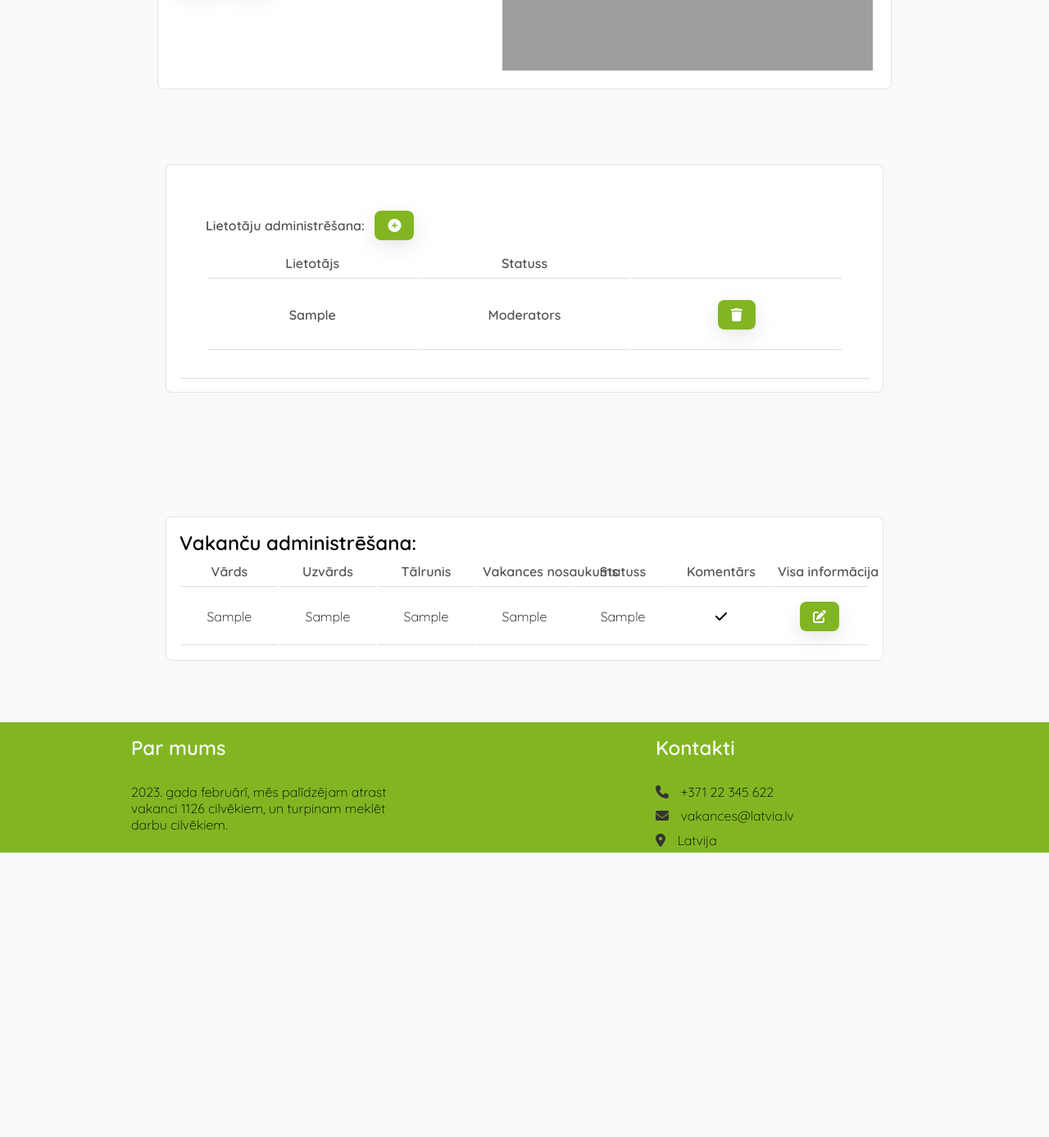
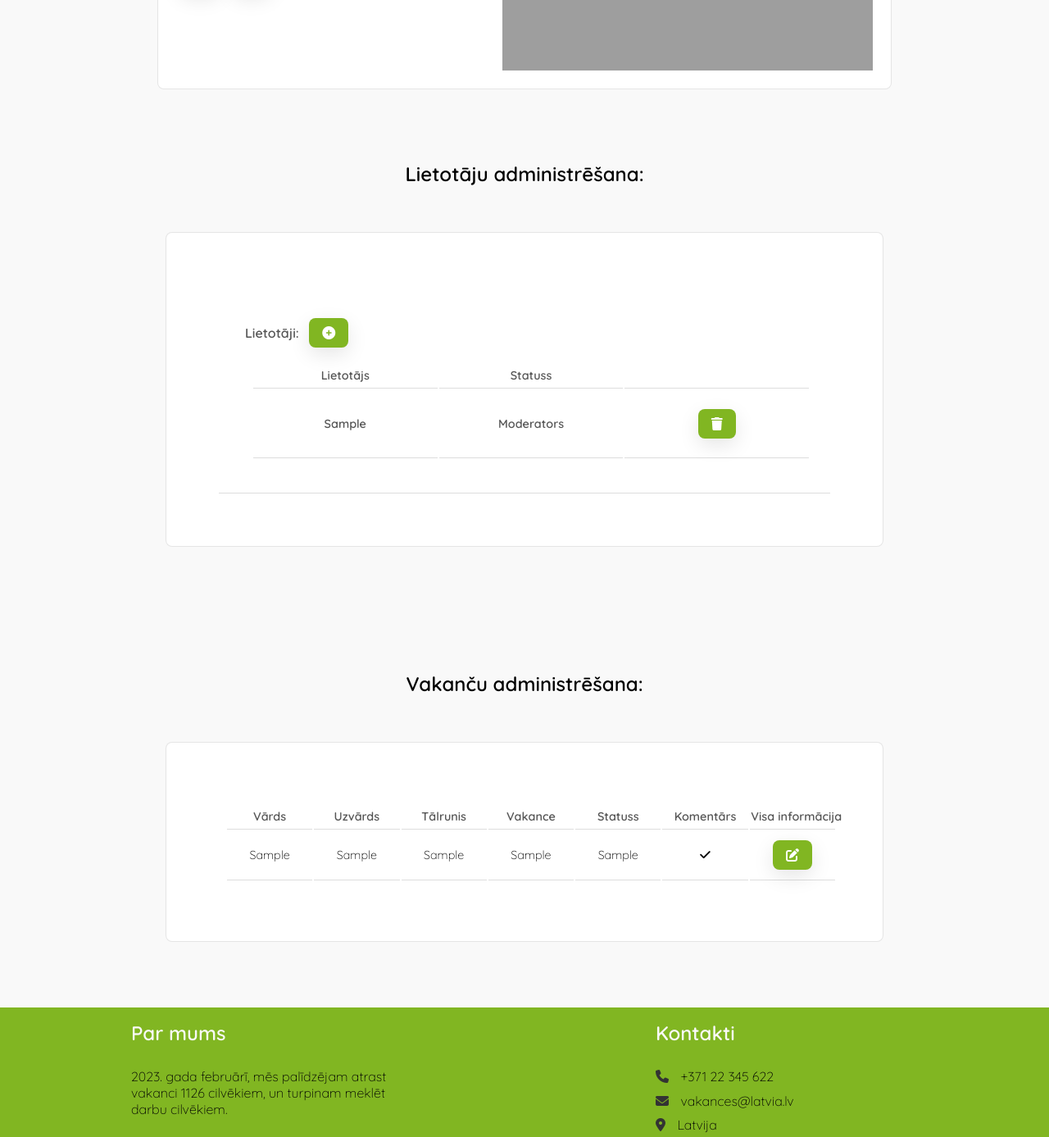
Before and after one commit to NotoriousLP/ITirSpeks, a PHP site: page / in a window 1280 px wide. Shown: the part 2373-3760 px from the top of the page at 82% size. Before the commit the page ends 3413 px from the top, so only its background shows below. Run offline with PHP 8.4, Linux system fonts and the light colour scheme; the visitor is signed in with stand-in values (Sample User, id 1); tables that the repository leaves empty or names only in its code hold one stand-in row (values such as "Sample post"); data that the repository does not hold is empty; grey boxes are pictures that could not be loaded.

Commit message:
Nedaudz pielabots stils pie Lietotājiem un Pieteikumiem

```diff
--- a/index.php
+++ b/index.php
@@ -262,10 +262,10 @@ require("files/connect_db.php");
          }
     ?>
        <section id='lietotaji'>
-
+         <h2>Lietotāju administrēšana:</h2>
             <div class='row'>
             <div class='info'>
-            <div class='head-info head-color home'>Lietotāju administrēšana: <a href='jaunsLietotajs.php' class="btn5"><i class="fas fa-circle-plus"></i></a>
+            <div class='head-info head-color home'>Lietotāji: <a href='jaunsLietotajs.php' class="btn5"><i class="fas fa-circle-plus"></i></a>
             <table class='adminTabula'>
             <tr>
                 <th>Lietotājs</th>
@@ -314,15 +314,15 @@ require("files/connect_db.php");
 
 
     <section id="lietotaji">
+    <h2>Vakanču administrēšana:</h2>
     <div class="row">
         <div class="info">
-            <h2>Vakanču administrēšana:</h2>
             <table class="adminTabula">
             <tr>
                 <th>Vārds</th>
                 <th>Uzvārds</th>
                 <th>Tālrunis</th>
-                <th>Vakances nosaukums</th>
+                <th>Vakance</th>
                 <th>Statuss</th>
                 <th>Komentārs</th>
                  <th>Visa informācija</th>
--- a/style.css
+++ b/style.css
@@ -456,9 +456,9 @@ div .box-container h4{
 #lietotaji .row .info{
     background: #fff;
     border: .1rem solid rgba(0,0,0,.1);
-    padding: 1rem;
+    padding: 4rem;
     width: 74%;
-    margin: 1.7rem;
+    margin: 2rem;
     border-radius: .5rem;
 }
 
@@ -469,6 +469,12 @@ div .box-container h4{
     box-shadow: var(--box-shadow);
     border-radius: var(--radius);
 }
+
+#lietotaji h2{
+    text-align: center;
+    padding: 1.5rem 0;
+}
+
 
 .head-info{
     background-color: #f8f8f8;
@@ -484,16 +490,17 @@ div .box-container h4{
 }
 
 table{
-    font-size: 1rem;
+    font-size: .9rem;
 	width: 100%;
     table-layout: fixed;
+    margin: .5rem;
 }
 
 th, td{
 	text-align: center;
     height: 2rem;
     border-bottom: 1px solid #ddd;
-    padding: 0.5rem;
+    padding: .2rem .1rem;
     white-space: nowrap;
     border-bottom: 1px solid #ddd;
 }
@@ -614,7 +621,6 @@ select {
     font-weight: bold;
 }
 
-
 .salaust {
     word-wrap: break-word;
 }
```
